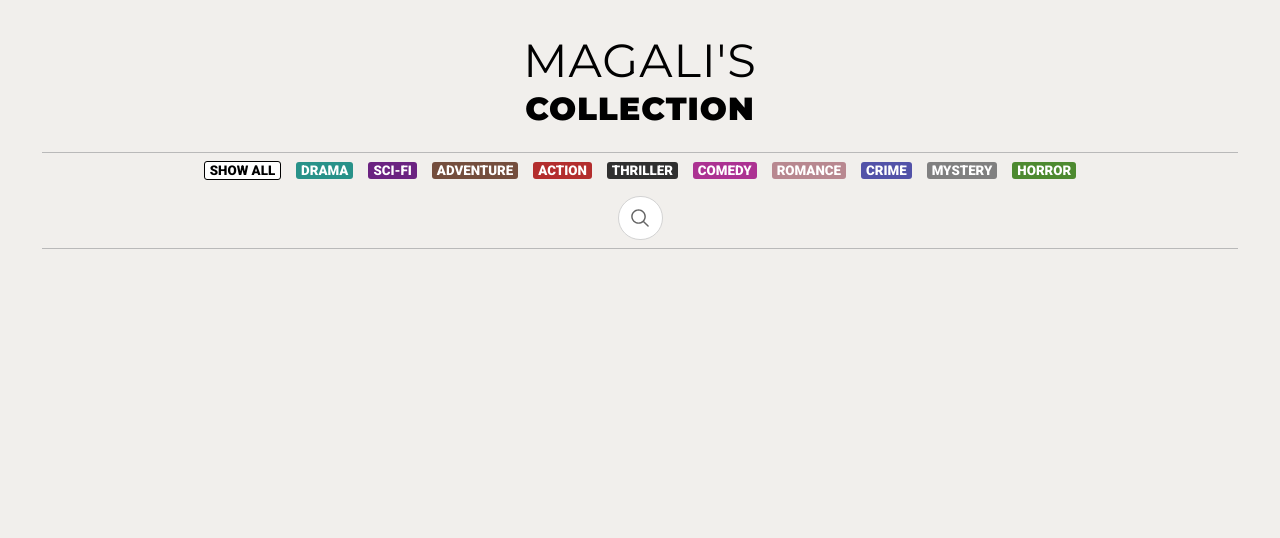
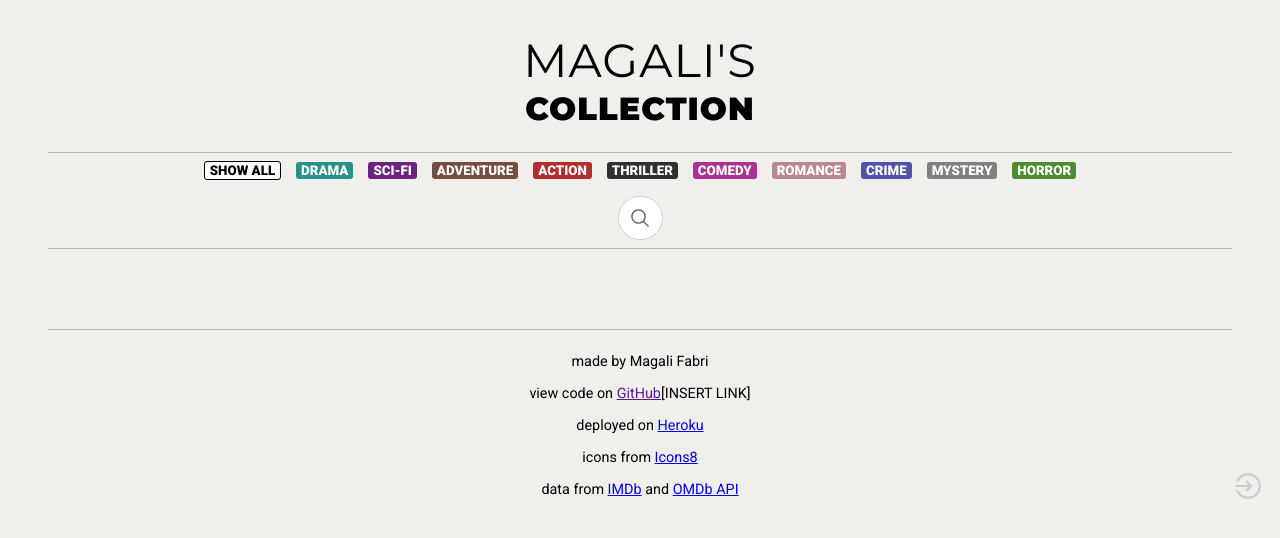
Before and after one commit to magalifabri/magalis-favourites, a PHP site: page / in a window 1280 px wide. Shown: the top 538 px of the page. Run offline with PHP 8.4, Linux system fonts and the light colour scheme; data that the repository does not hold is empty; some libraries are stand-ins or nearby versions.

Commit message:
Add basic footer (WIP)

```diff
--- a/Views/Movie/index.php
+++ b/Views/Movie/index.php
@@ -1,8 +1,3 @@
-<!-- <?php require_once 'Views/includes/header.php' ?> -->
-
-
-<!-- <?php require_once 'Views/includes/footer.php' ?> -->
-
 <!DOCTYPE html>
 <html lang="en">
 
@@ -67,7 +62,16 @@
         </section>
     </main>
 
-    <!-- <script type="module" src="./script.js"></script> -->
+    <footer>
+        <hr>
+        <p>made by Magali Fabri</p>
+        <p>view code on <a href="">GitHub</a>[INSERT LINK]</p>
+        <p>deployed on <a href="https://www.heroku.com/home">Heroku</a></p>
+        <p>icons from <a href="https://icons8.com/">Icons8</a></p>
+        <p>data from <a href="https://www.imdb.com/">IMDb</a> and <a href="http://www.omdbapi.com/">OMDb API</a></p>
+        <a class="login" href="#"><img src="./Views/images/login.png" alt=""></a>
+    </footer>
+
 </body>
 
 </html>
--- a/Views/sass/style.css
+++ b/Views/sass/style.css
@@ -11,7 +11,7 @@ font-family: 'Montserrat', sans-serif;
 
 body {
   min-width: 300px;
-  padding: 0 10px 20px;
+  padding: 0 1rem 1rem;
   font-family: "Roboto", sans-serif;
   background-color: #f1efec;
 }
@@ -274,5 +274,27 @@ header h1::first-line {
     border-right: none;
 }
 */
+footer {
+  padding: 2rem 2rem 0;
+  position: relative;
+  text-align: center;
+  font-size: 0.9rem;
+}
+footer p {
+  line-height: 2rem;
+}
+footer hr {
+  margin: 1rem 0;
+  border: none;
+  border-top: 1px solid #b9b9b9;
+}
+footer .login {
+  position: absolute;
+  bottom: 0;
+  right: 0;
+}
+footer .login img {
+  height: 2rem;
+}
 
 /*# sourceMappingURL=style.css.map */
--- a/Views/sass/style.scss
+++ b/Views/sass/style.scss
@@ -15,7 +15,7 @@ font-family: 'Montserrat', sans-serif;
 
 body {
     min-width: 300px;
-    padding: 0 10px 20px;
+    padding: 0 1rem 1rem;
     font-family: 'Roboto', sans-serif;
     background-color: rgb(241, 239, 236);
 }
@@ -305,3 +305,32 @@ header {
     border-right: none;
 }
 */
+
+
+// FOOTER
+
+footer {
+    padding: 2rem 2rem 0;
+    position: relative;
+    text-align: center;
+    font-size: .9rem;
+
+    p {
+        line-height: 2rem;
+    }
+
+    hr {
+        margin: 1rem 0;
+        border: none;
+        border-top: 1px solid rgb(185, 185, 185);
+    }
+
+    .login {
+        position: absolute;
+        bottom: 0;
+        right: 0;
+        img {
+            height: 2rem;
+        }
+    }
+}
```
Also changed, not shown: Views/images/login.png (added).
